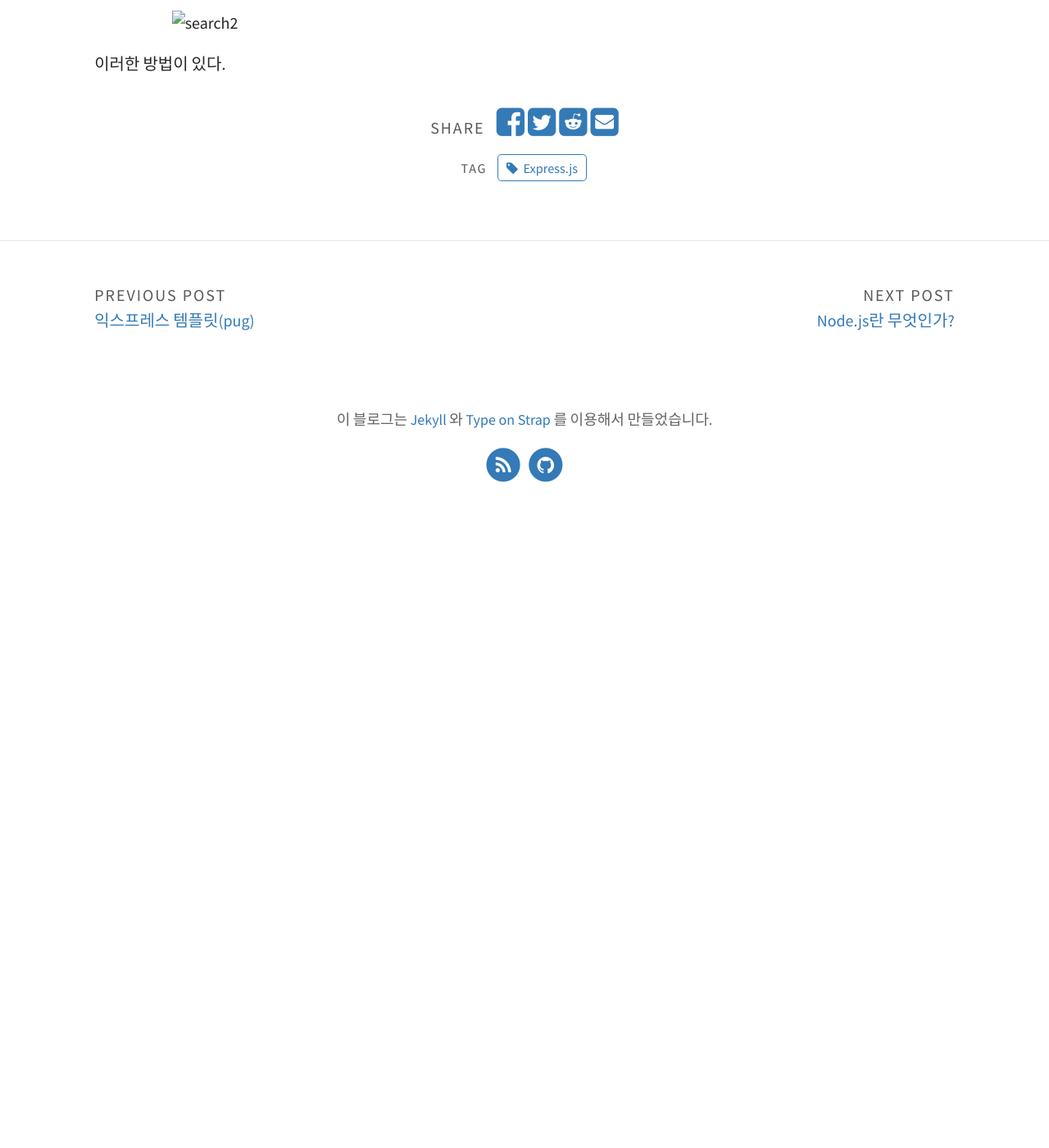
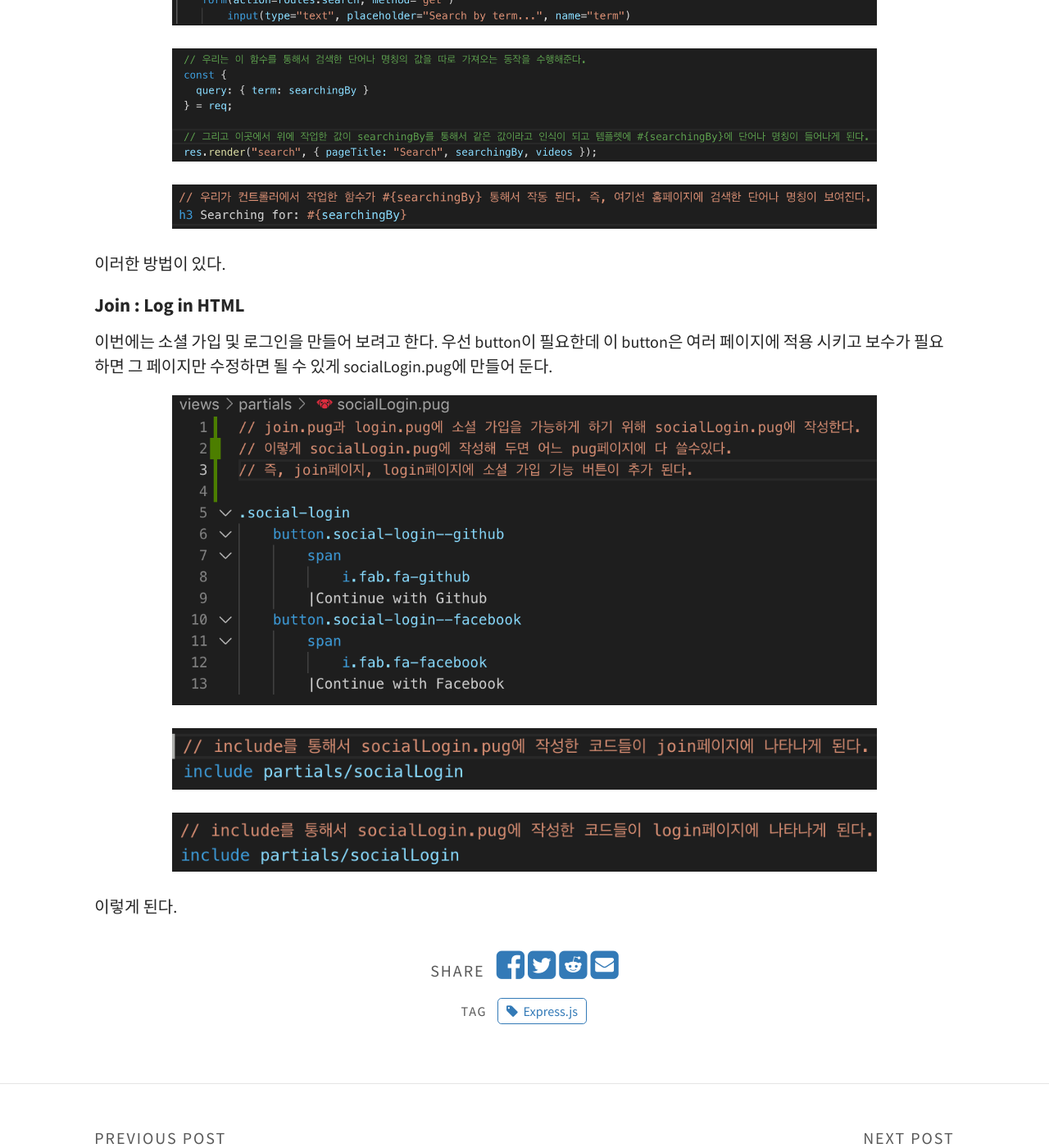
Before and after one commit to starsol89/starsol89.github.io, a Jekyll site: the page built from _posts/2020-01-12-ExpressJS.md, in a window 1280 px wide and 1400 px high, scrolled down 11988 px. Shown: the whole window at 82% size. Built offline with Jekyll 4.4.1, drawn with Linux system fonts in a browser that asks for light colours; before the commit the page ends 12618 px from its top, so only the background shows below that.

Commit message:
Join 및 로그인 페이지 만들기

```diff
--- a/_posts/2020-01-12-ExpressJS.md
+++ b/_posts/2020-01-12-ExpressJS.md
@@ -288,10 +288,22 @@ userRouter and videoRouter 두가지도 각각의 관련 된 URL 주소들을
 
 그 방법으로는
 
-![search1](img/search1.png)
+![search1](/assets/img/pexels/search1.png)
 
-![search3](img/search3.png)
+![search3](/assets/img/pexels/search3.png)
 
-![search2](img/search2.png)
+![search2](/assets/img/pexels/search2.png)
 
 이러한 방법이 있다.
+
+#### Join : Log in HTML
+
+이번에는 소셜 가입 및 로그인을 만들어 보려고 한다. 우선 button이 필요한데 이 button은 여러 페이지에 적용 시키고 보수가 필요하면 그 페이지만 수정하면 될 수 있게 socialLogin.pug에 만들어 둔다.
+
+![social1](/assets/img/pexels/social1.png)
+
+![social2](/assets/img/pexels/social2.png)
+
+![social3](/assets/img/pexels/social3.png)
+
+이렇게 된다.
```
